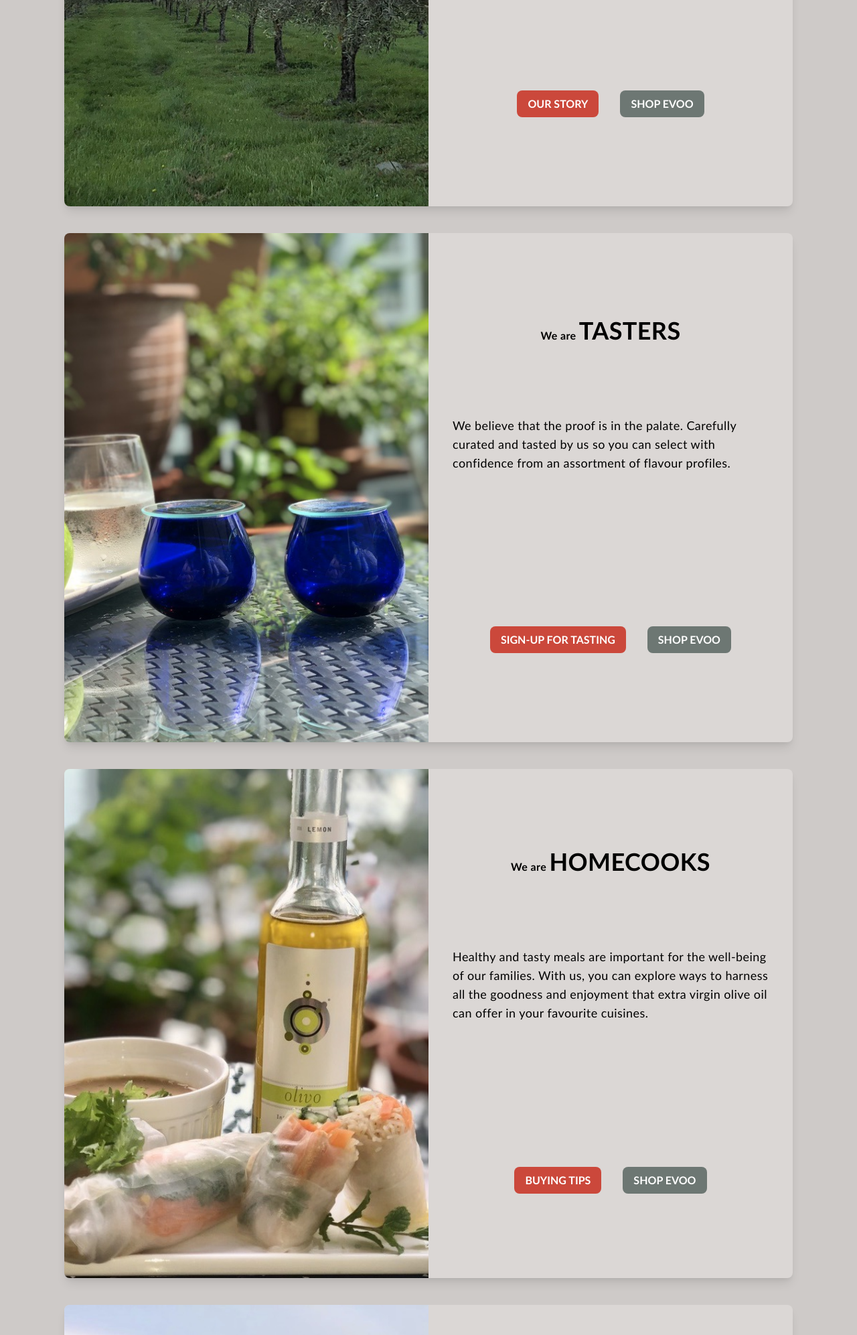
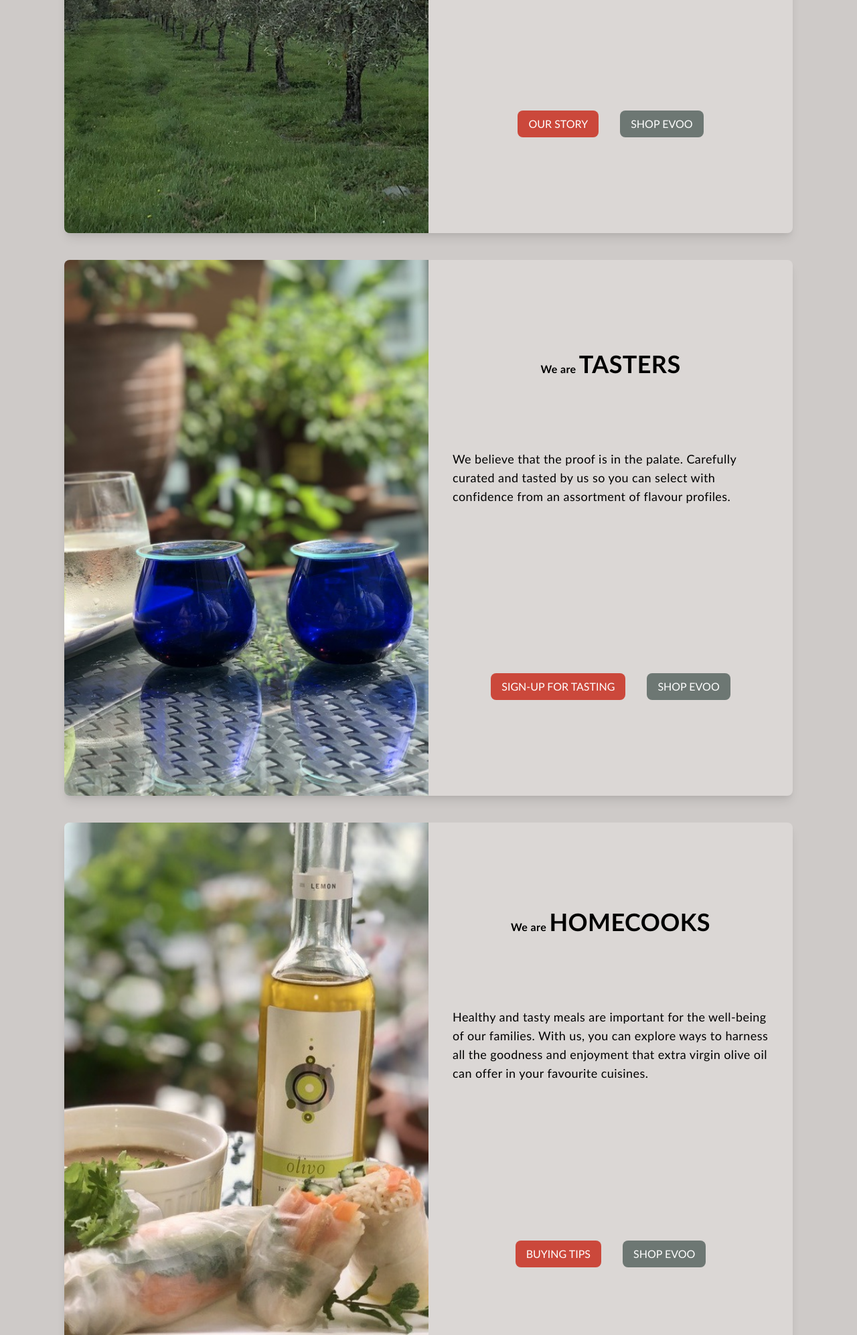
Before and after one commit to KivxD/oliveoil-people-TW, a plain HTML site: page index.html in a window 1280 px wide. Shown: the part 500-2493 px from the top of the page at 67% size. Drawn offline with nearby package versions, Linux system fonts and the light colour scheme.

Commit message:
Update index.html

```diff
--- a/index.html
+++ b/index.html
@@ -19,7 +19,7 @@
 
   <main class="p-12 flex flex-col items-center">
 
-    <div class="flex flex-col lg:flex-row align-middle rounded-lg overflow-hidden shadow-lg " style="height: 95vh; width: 85vw; background: #dbd7d5;">
+    <div class="flex flex-col lg:flex-row align-middle rounded-lg overflow-hidden shadow-lg " style="height: 100vh; width: 85vw; background: #dbd7d5;">
 
       <div class="flex lg:w-3/6">
         <img src="assets/growers.jpeg" alt="growers-img" class="object-cover">
@@ -40,10 +40,10 @@
         </div>
 
         <div class="flex justify-center space-x-8 p-6 overflow-hidden mt-auto -mt-12">
-          <button class="hover:bg-white text-white font-bold py-2 px-4 rounded-lg" style="background-color: #cb483b;">
+          <button class="hover:bg-white text-white  py-2 px-4 rounded-lg" style="background-color: #cb483b;">
             OUR STORY
           </button>
-          <button class="hover:bg-white text-white font-bold py-2 px-4 rounded-lg" style="background-color: #6d7773;">
+          <button class="hover:bg-white text-white  py-2 px-4 rounded-lg" style="background-color: #6d7773;">
             SHOP EVOO
           </button>
         </div>
@@ -52,7 +52,7 @@
 
     </div>
 
-    <div class="flex flex-col lg:flex-row align-middle rounded-lg overflow-hidden shadow-lg mt-10" style="height: 95vh; width: 85vw; background: #dbd7d5;">
+    <div class="flex flex-col lg:flex-row align-middle rounded-lg overflow-hidden shadow-lg mt-10" style="height: 100vh; width: 85vw; background: #dbd7d5;">
 
       <div class="flex lg:w-3/6">
         <img src="assets/tasters.jpeg" alt="growers-img" class="object-cover">
@@ -72,10 +72,10 @@
         </div>
 
         <div class="flex flex-none justify-center space-x-8 p-6 mt-auto -mt-12">
-          <button class="hover:bg-white text-white font-bold py-2 px-4 rounded-lg" style="background-color: #cb483b;">
+          <button class="hover:bg-white text-white  py-2 px-4 rounded-lg" style="background-color: #cb483b;">
             SIGN-UP FOR TASTING
           </button>
-          <button class="hover:bg-white text-white font-bold py-2 px-4 rounded-lg" style="background-color: #6d7773;">
+          <button class="hover:bg-white text-white  py-2 px-4 rounded-lg" style="background-color: #6d7773;">
             SHOP EVOO
           </button>
         </div>
@@ -84,7 +84,7 @@
 
     </div>
 
-    <div class="flex flex-col lg:flex-row align-middle rounded-lg overflow-hidden shadow-lg mt-10" style="height: 95vh; width: 85vw; background: #dbd7d5;">
+    <div class="flex flex-col lg:flex-row align-middle rounded-lg overflow-hidden shadow-lg mt-10" style="height: 100vh; width: 85vw; background: #dbd7d5;">
 
       <div class="flex lg:w-3/6">
         <img src="assets/homecooks.jpeg" alt="growers-img" class="object-cover">
@@ -108,10 +108,10 @@
         </div>
 
         <div class="flex flex-none justify-center space-x-8 p-6 mt-auto -mt-12">
-          <button class="hover:bg-white text-white font-bold py-2 px-4 rounded-lg" style="background-color: #cb483b;">
+          <button class="hover:bg-white text-white  py-2 px-4 rounded-lg" style="background-color: #cb483b;">
             BUYING TIPS
           </button>
-          <button class="hover:bg-white text-white font-bold py-2 px-4 rounded-lg" style="background-color: #6d7773;">
+          <button class="hover:bg-white text-white  py-2 px-4 rounded-lg" style="background-color: #6d7773;">
             SHOP EVOO
           </button>
         </div>
@@ -120,7 +120,7 @@
 
     </div>
 
-    <div class="flex flex-col flex-grow lg:flex-row align-middle rounded-lg overflow-hidden shadow-lg mt-10" style="height: 95vh; width: 85vw; background: #dbd7d5;">
+    <div class="flex flex-col flex-grow lg:flex-row align-middle rounded-lg overflow-hidden shadow-lg mt-10" style="height: 100vh; width: 85vw; background: #dbd7d5;">
 
       <div class="flex lg:w-3/6">
         <img src="assets/learners.jpeg" alt="growers-img" class="object-cover">
@@ -143,10 +143,10 @@
         </div>
 
         <div class="flex flex-none justify-center space-x-8 p-6 mt-auto -mt-12">
-          <button class="hover:bg-white text-white font-bold py-2 px-4 rounded-lg" style="background-color: #cb483b;">
+          <button class="hover:bg-white text-white  py-2 px-4 rounded-lg" style="background-color: #cb483b;">
             LEARN ABOUT OLIVE OIL
           </button>
-          <button class="hover:bg-white text-white font-bold py-2 px-4 rounded-lg" style="background-color: #6d7773;">
+          <button class="hover:bg-white text-white  py-2 px-4 rounded-lg" style="background-color: #6d7773;">
             SHOP EVOO
           </button>
         </div>
```
